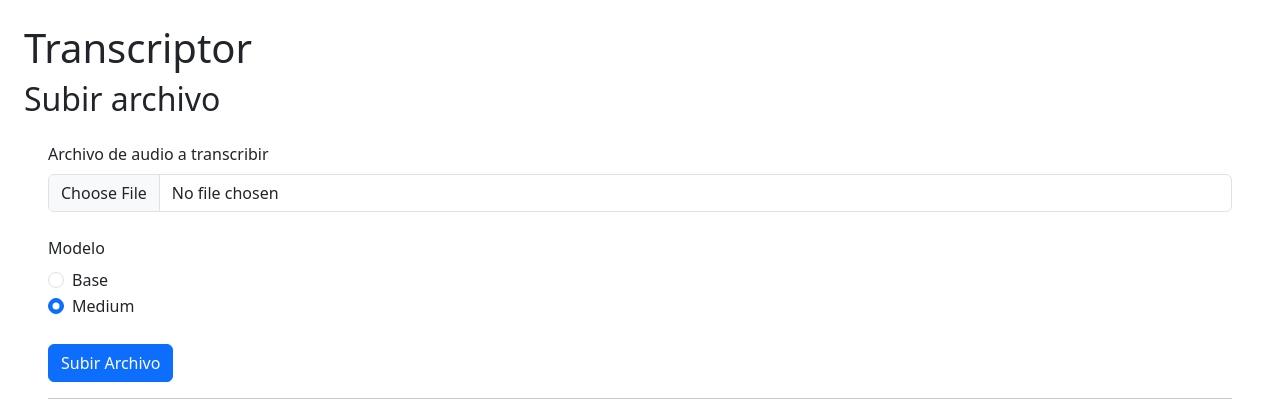
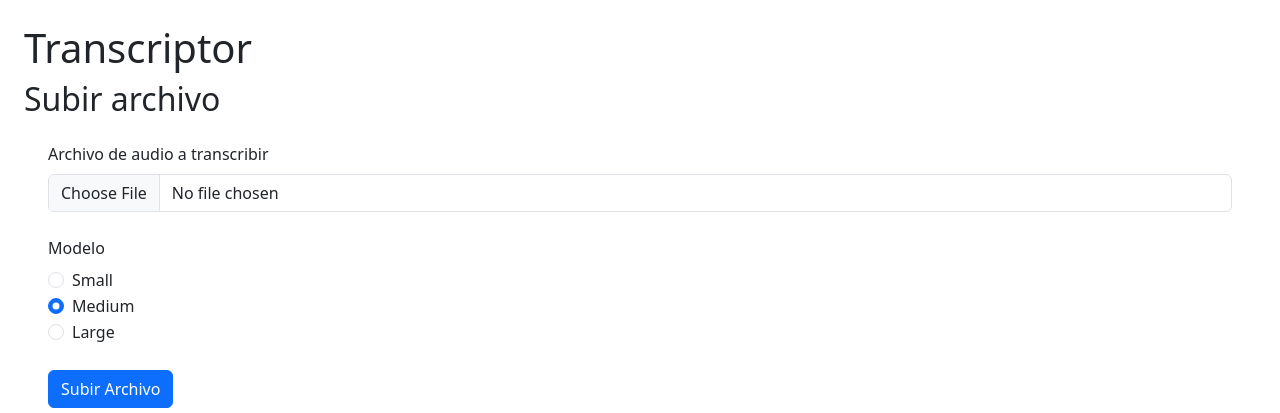
Before and after one commit to jfisbein/whisper-ui, a PHP site: page / in a window 1280 px wide. Shown: the top 413 px of the page. Run offline with PHP 8.4, Linux system fonts and the light colour scheme.

Commit message:
Add large model

```diff
--- a/ui/index.php
+++ b/ui/index.php
@@ -88,12 +88,16 @@ if (isset($_FILES["fileToTranscribe"])) {
         <div class="m-4">
             <label for="model" class="form-label">Modelo</label>
             <div class="form-check">
-                <input class="form-check-input" type="radio" name="model" id="base" value="base" <?php if ($model == 'base') echo 'checked'; ?>>
-                <label class="form-check-label" for="base">Base</label>
+                <input class="form-check-input" type="radio" name="model" id="small" value="small" <?php if ($model == 'small') echo 'checked'; ?>>
+                <label class="form-check-label" for="small">Small</label>
             </div>
             <div class="form-check">
                 <input class="form-check-input" type="radio" name="model" id="medium" value="medium" <?php if ($model == 'medium') echo 'checked'; ?>>
                 <label class="form-check-label" for="medium">Medium</label>
+            </div>
+            <div class="form-check">
+                <input class="form-check-input" type="radio" name="model" id="large" value="large-v3" <?php if ($model == 'large-v3') echo 'checked'; ?>>
+                <label class="form-check-label" for="large">Large</label>
             </div>
         <button type="submit" class="btn btn-primary mt-4">Subir Archivo</button>
     </form>
```
Also changed, not shown: 2 other files.
